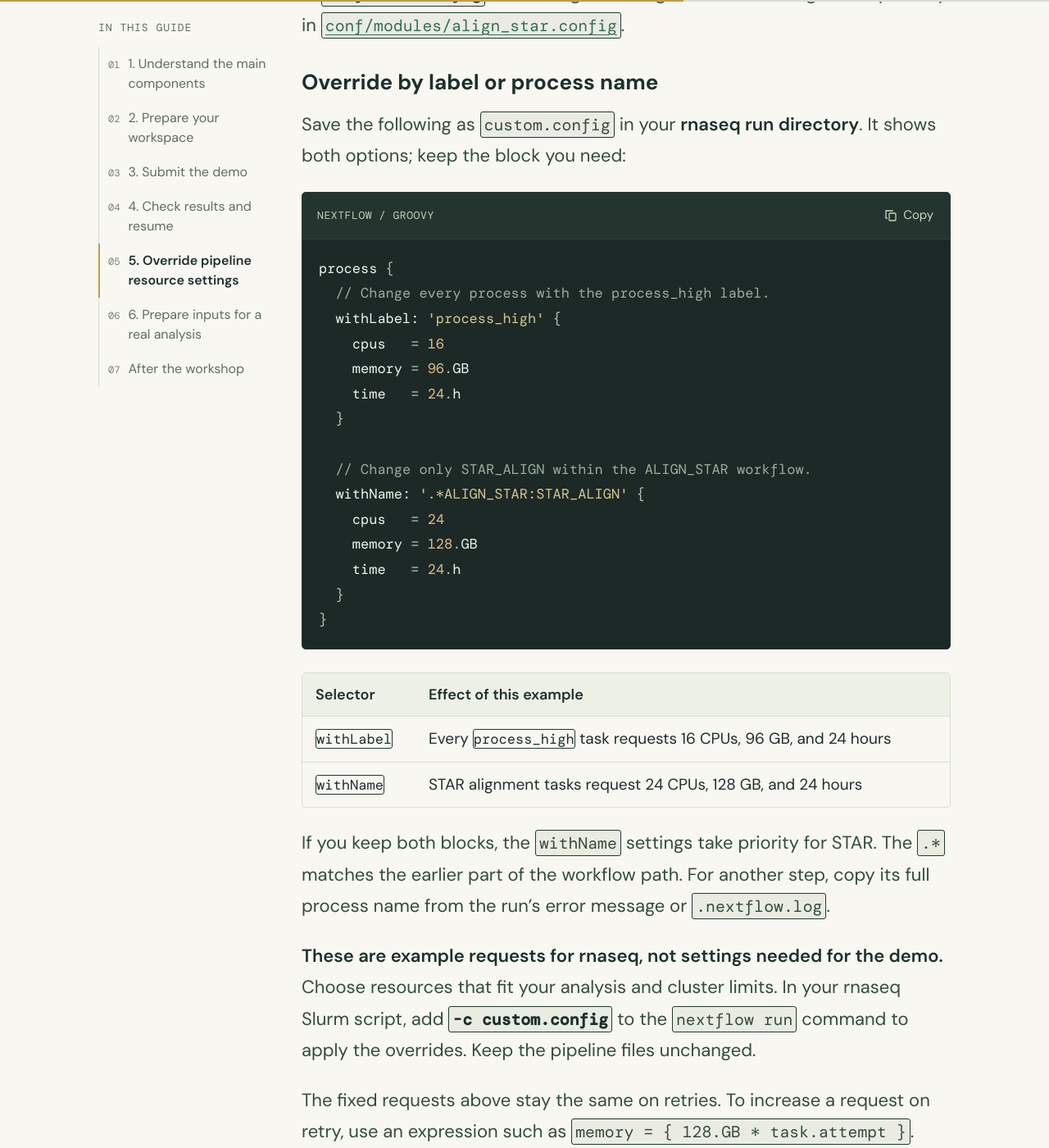
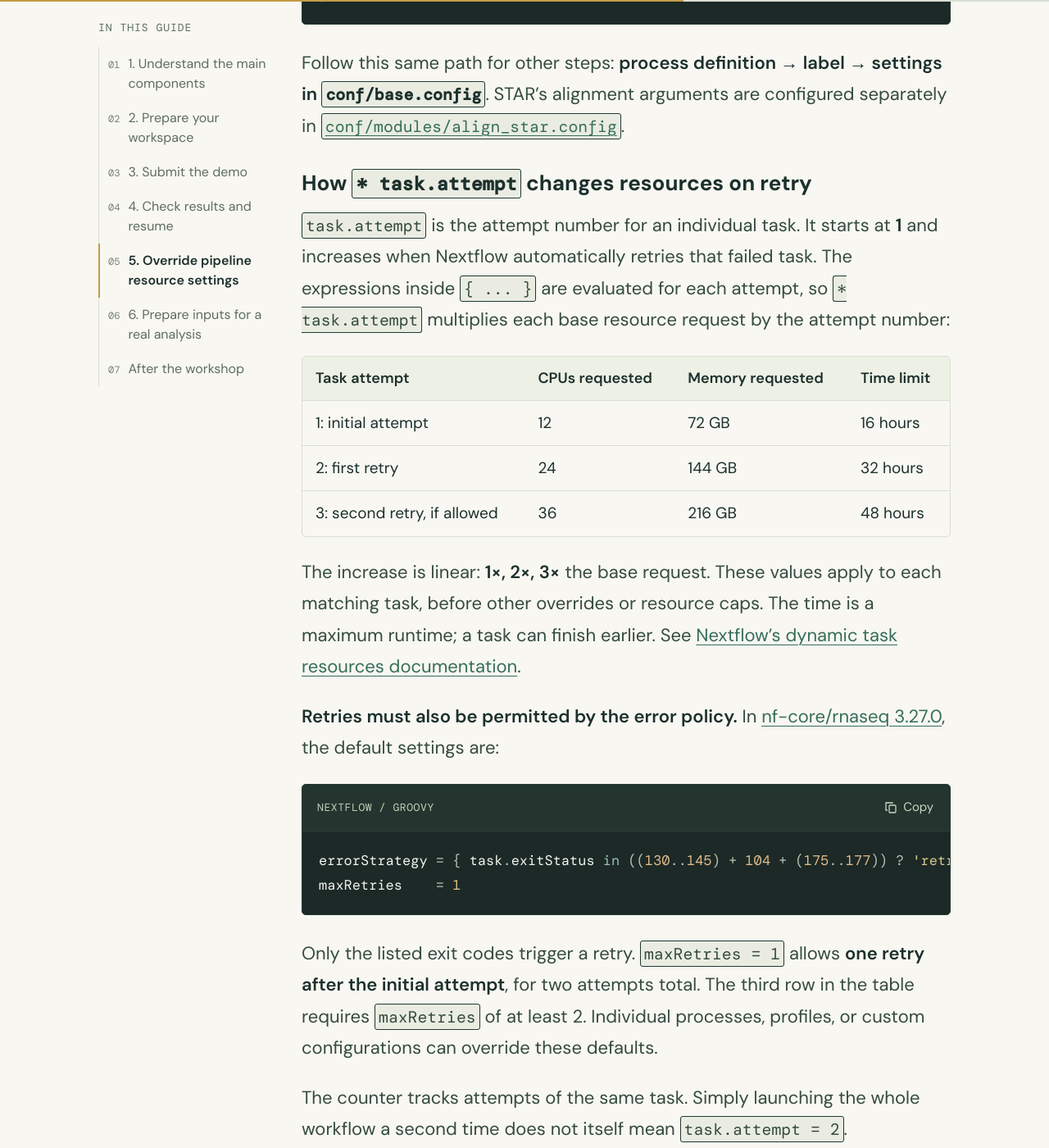
Before and after one commit to zhan4429/PurdueNfWorkshop, a Jekyll site: the page built from nf-core.md, in a window 1280 px wide and 1400 px high, scrolled down 11056 px. Shown: the whole window at 82% size. Built offline with Jekyll 4.4.1, drawn with Linux system fonts in a browser that asks for light colours; some web fonts are replaced; some of the changed text lies outside the part shown.

Commit message:
Clarify nf-core profiles and resource retries

````diff
--- a/nf-core.md
+++ b/nf-core.md
@@ -108,49 +108,9 @@ Use `test` for the example dataset. For your own analysis, remove `test` and sup
 
 ## 3. Submit the demo
 
-### Use the Gautschi profile
+### Use the Apptainer profile
 
-Save the following as `run_demo.sh` in your workspace. Replace **both** occurrences of `YOUR_ACCOUNT`. Repeat the cache export in the script so it is set whenever the job runs.
-
-```bash
-#!/bin/bash
-#SBATCH --job-name=nfcore-demo
-#SBATCH --account=YOUR_ACCOUNT
-#SBATCH --partition=cpu
-#SBATCH --nodes=1
-#SBATCH --cpus-per-task=4
-#SBATCH --time=04:00:00
-#SBATCH --output=nfcore-%j.out
-
-set -euo pipefail
-module purge
-module load nextflow
-cd "$RCAC_SCRATCH/nfcore-workshop"
-
-export NXF_APPTAINER_CACHEDIR="$RCAC_SCRATCH/.apptainer/cache"
-mkdir -p "$NXF_APPTAINER_CACHEDIR"
-
-nextflow run nf-core/demo -r 1.2.0 \
-  -profile test,purdue_gautschi \
-  --cluster_account YOUR_ACCOUNT \
-  --outdir "$PWD/results" \
-  -resume -ansi-log false
-```
-
-Submit and check your jobs:
-
-```bash
-sbatch run_demo.sh
-squeue -u "$USER"
-```
-
-The script starts the **Nextflow manager** with 4 CPUs. Nextflow submits separate Slurm jobs for the pipeline tasks, each with its own resource request. The manager must remain running until the pipeline finishes.
-
-The first run may take longer while Nextflow downloads the pipeline and containers. Later runs can reuse these downloads.
-
-### Alternative: run with `test,apptainer`
-
-The `apptainer` profile enables containers. This script runs the whole demo within **one Slurm job with 4 CPU cores**. Memory is allocated with the cores on Gautschi. The Gautschi profile example above submits separate jobs for the pipeline tasks.
+The `apptainer` profile enables containers. This script runs the whole demo within **one Slurm job with 4 CPU cores**. Memory is allocated with the cores on Gautschi. The Gautschi profile example below submits separate jobs for the pipeline tasks.
 
 Save this as `run_demo_apptainer.sh` in your workspace and replace `YOUR_ACCOUNT`:
 
@@ -188,9 +148,53 @@ sbatch run_demo_apptainer.sh
 squeue -u "$USER"
 ```
 
-This example uses the same image cache as the Gautschi profile. It does not need `--cluster_account` because `#SBATCH --account` sets the account for this single job. Its results and task files are in the `apptainer-demo` subfolder. See the [demo profile definitions](https://github.com/nf-core/demo/blob/1.2.0/nextflow.config) for these settings.
+This example uses the same image cache as the Gautschi profile. It does not need `--cluster_account` because `#SBATCH --account` sets the account for this single job.
 
 **For real analyses, request more cores as needed.** Four cores are for this small test dataset. With `test,apptainer`, all tasks share the one job's allocation. Heavier analyses need enough cores and the associated memory for the most demanding task and any tasks running at the same time. For your own data, also remove `test` and provide the pipeline's required inputs.
+
+### Use the Gautschi profile
+
+Save the following as `run_demo.sh` in your workspace. Replace **both** occurrences of `YOUR_ACCOUNT`.
+
+```bash
+#!/bin/bash
+#SBATCH --job-name=nfcore-demo
+#SBATCH --account=YOUR_ACCOUNT
+#SBATCH --partition=cpu
+#SBATCH --nodes=1
+#SBATCH --cpus-per-task=4
+#SBATCH --time=04:00:00
+#SBATCH --output=nfcore-%j.out
+
+set -euo pipefail
+module purge
+module load nextflow
+cd "$RCAC_SCRATCH/nfcore-workshop"
+
+nextflow run nf-core/demo -r 1.2.0 \
+  -profile test,purdue_gautschi \
+  --cluster_account YOUR_ACCOUNT \
+  --outdir "$PWD/results" \
+  -resume -ansi-log false
+```
+
+**Optional cache override:** The `purdue_gautschi` profile already sets the container image cache to `$RCAC_SCRATCH/.apptainer/cache`, so no export is needed. To use another folder, add the following before `nextflow run` in your script, replacing the example path with your chosen folder:
+
+```bash
+export NXF_APPTAINER_CACHEDIR="/path/to/your/container-cache"
+mkdir -p "$NXF_APPTAINER_CACHEDIR"
+```
+
+Submit and check your jobs:
+
+```bash
+sbatch run_demo.sh
+squeue -u "$USER"
+```
+
+The script starts the **Nextflow manager** with 4 CPUs. Nextflow submits separate Slurm jobs for the pipeline tasks, each with its own resource request. The manager must remain running until the pipeline finishes.
+
+The first run may take longer while Nextflow downloads the pipeline and containers. Later runs can reuse these downloads.
 
 ## 4. Check results and resume
 
@@ -242,9 +246,30 @@ withLabel: process_high {
 }
 ```
 
-On the first attempt, STAR requests **12 CPUs, 72 GB, and 16 hours**, before other overrides or resource caps. `task.attempt` starts at 1 and increases on a retry.
+Follow this same path for other steps: **process definition → label → settings in `conf/base.config`**. STAR's alignment arguments are configured separately in [`conf/modules/align_star.config`](https://github.com/nf-core/rnaseq/blob/3.27.0/conf/modules/align_star.config).
 
-Follow this same path for other steps: **process definition → label → settings in `conf/base.config`**. STAR's alignment arguments are configured separately in [`conf/modules/align_star.config`](https://github.com/nf-core/rnaseq/blob/3.27.0/conf/modules/align_star.config).
+### How `* task.attempt` changes resources on retry
+
+`task.attempt` is the attempt number for an individual task. It starts at **1** and increases when Nextflow automatically retries that failed task. The expressions inside `{ ... }` are evaluated for each attempt, so `* task.attempt` multiplies each base resource request by the attempt number:
+
+| Task attempt | CPUs requested | Memory requested | Time limit |
+| --- | --- | --- | --- |
+| 1: initial attempt | 12 | 72 GB | 16 hours |
+| 2: first retry | 24 | 144 GB | 32 hours |
+| 3: second retry, if allowed | 36 | 216 GB | 48 hours |
+
+The increase is linear: **1×, 2×, 3×** the base request. These values apply to each matching task, before other overrides or resource caps. The time is a maximum runtime; a task can finish earlier. See [Nextflow's dynamic task resources documentation](https://docs.seqera.io/nextflow/process#dynamic-task-resources).
+
+**Retries must also be permitted by the error policy.** In [nf-core/rnaseq 3.27.0](https://github.com/nf-core/rnaseq/blob/3.27.0/conf/base.config), the default settings are:
+
+```groovy
+errorStrategy = { task.exitStatus in ((130..145) + 104 + (175..177)) ? 'retry' : 'finish' }
+maxRetries    = 1
+```
+
+Only the listed exit codes trigger a retry. `maxRetries = 1` allows **one retry after the initial attempt**, for two attempts total. The third row in the table requires `maxRetries` of at least 2. Individual processes, profiles, or custom configurations can override these defaults.
+
+The counter tracks attempts of the same task. Simply launching the whole workflow a second time does not itself mean `task.attempt = 2`.
 
 ### Override by label or process name
 
@@ -259,8 +284,8 @@ process {
     time   = 24.h
   }
 
-  // Change only STAR_ALIGN within the ALIGN_STAR workflow.
-  withName: '.*ALIGN_STAR:STAR_ALIGN' {
+  // Change tasks named STAR_ALIGN.
+  withName: STAR_ALIGN {
     cpus   = 24
     memory = 128.GB
     time   = 24.h
@@ -273,11 +298,11 @@ process {
 | `withLabel` | Every `process_high` task requests 16 CPUs, 96 GB, and 24 hours |
 | `withName` | STAR alignment tasks request 24 CPUs, 128 GB, and 24 hours |
 
-If you keep both blocks, the `withName` settings take priority for STAR. The `.*` matches the earlier part of the workflow path. For another step, copy its full process name from the run's error message or `.nextflow.log`.
+If you keep both blocks, the `withName` settings take priority for STAR. `STAR_ALIGN` matches the process name directly. For another step, use its process name from the module definition. A full workflow path can target a specific occurrence when the same process is used in several workflows.
 
 **These are example requests for rnaseq, not settings needed for the demo.** Choose resources that fit your analysis and cluster limits. In your rnaseq Slurm script, add **`-c custom.config`** to the `nextflow run` command to apply the overrides. Keep the pipeline files unchanged.
 
-The fixed requests above stay the same on retries. To increase a request on retry, use an expression such as `memory = { 128.GB * task.attempt }`. `maxRetries = 1` allows one retry after the first attempt, when the pipeline's error policy permits it.
+The fixed requests above stay the same on retries. To increase a request on retry, use an expression such as `memory = { 128.GB * task.attempt }`: 128 GB on the initial attempt and 256 GB on the first retry, if permitted by the error policy and resource limits.
 
 ## 6. Prepare inputs for a real analysis
 
````
